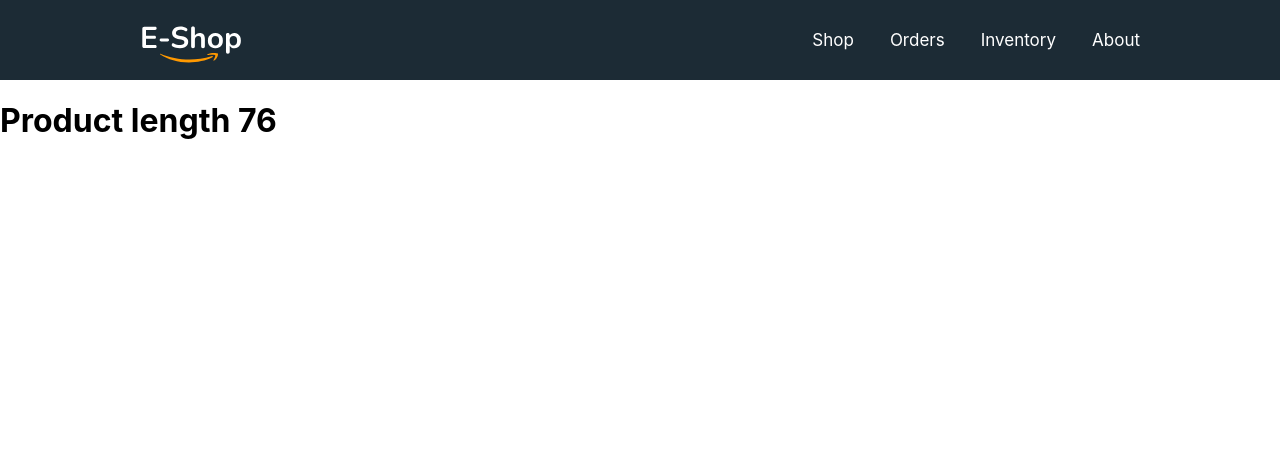
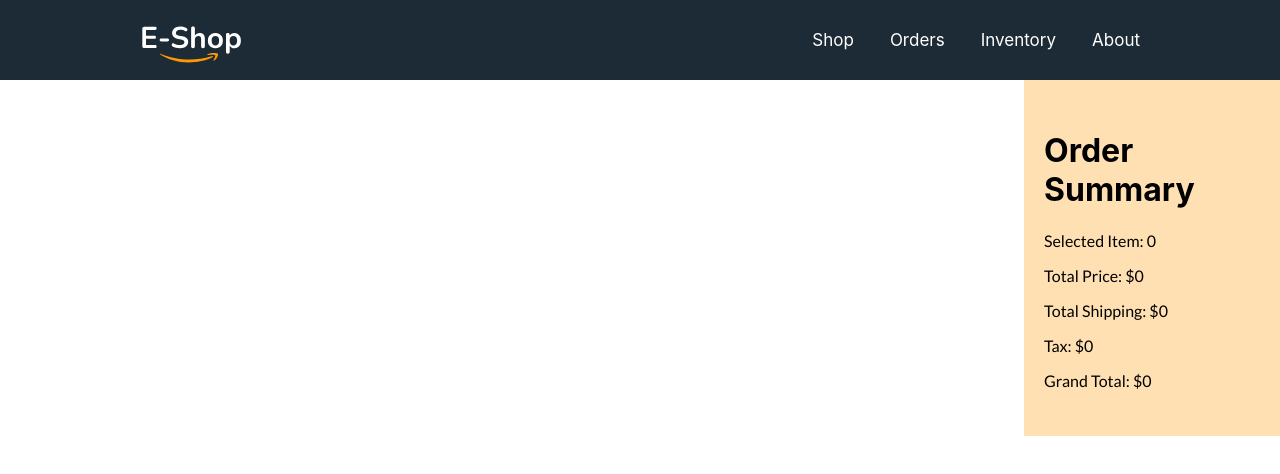
Before and after one commit to Rafath-Auvee/EShop-with-Reactjs, a React (Create React App) app: page /orders in a window 1280 px wide. Shown: the top 474 px of the page. Built offline with nearby package versions, Linux system fonts and the light colour scheme; the HTML template or start-up script is replaced by a standard one.

Commit message:
fetching

```diff
--- a/src/component/Order/Order.js
+++ b/src/component/Order/Order.js
@@ -1,13 +1,28 @@
-import React from 'react';
+import React from "react";
+import Cart from "../Cart/Cart";
+import useCart from "../hooks/useCart";
+import ReviewItem from "../ReviewItem/ReviewItem";
 
 import useProducts from "./../hooks/useProducts";
 
 const Order = () => {
+  const [products, setProducts] = useProducts();
+  const [cart, setCart] = useCart(products);
 
-  const [products, setProducts] = useProducts();
   return (
     <div>
-      <h1>Product length {products.length}</h1>
+      <div className="shop-container">
+        <div className="review-main-container">
+          {cart.map((product) => (
+            <ReviewItem key={product.id}
+            product={product}/>
+          ))}
+        </div>
+
+        <div className="cart-container">
+          <Cart cart={cart} />
+        </div>
+      </div>
     </div>
   );
 };
--- /dev/null
+++ b/src/component/ReviewItem/ReviewItem.css
@@ -0,0 +1,7 @@
+.review-item{
+    border: 1px solid black;
+    border-radius: 8px;
+    padding: 8px;
+    margin-top: 21px;
+    width: 571px;
+}
--- /dev/null
+++ b/src/component/ReviewItem/ReviewItem.js
@@ -0,0 +1,26 @@
+import React from "react";
+import "./ReviewItem.css";
+const ReviewItem = (props) => {
+  const { name,img, price, shipping, quantity } = props.product;
+  return (
+    <div className="review-item">
+      {/* Product Item Name: {name} */}
+      <div>
+        <img src={img} alt="" />
+      </div>
+      <div className="review-item-details-container">
+        <div className="review-item-details">
+            <p className="product-name">
+                {name}
+            </p>
+            <p>price <span className="orange-color">{price}</span> </p>
+        </div>
+        <div className="delete-container">
+            <button>Delete</button>
+        </div>
+      </div>
+    </div>
+  );
+};
+
+export default ReviewItem;
--- /dev/null
+++ b/src/component/hooks/useCart.js
@@ -0,0 +1,28 @@
+import { useEffect, useState } from "react";
+import { getStoredCart } from "../../utilities/fakedb";
+import useProducts from "./useProducts";
+
+const useCart = (products) => {
+    const [cart , setCart] = useState([])
+    // cosnt [products, setProducts] = useProducts([])
+
+    useEffect(()=>{
+        const storedCart = getStoredCart()
+        const savedCart = []
+        for(const id in storedCart)
+        {
+          const addedProduct = products.find(product => product.id === id);
+          if(addedProduct)
+          {
+            const quantity = storedCart[id]
+            addedProduct.quantity = quantity
+            savedCart.push(addedProduct )
+          }
+        }
+        setCart(savedCart)
+      }, [products])
+
+      return [cart, setCart]
+};
+
+export default useCart;
```
Also changed, not shown: src/component/hooks/useProducts.css (deleted), src/component/hooks/useProducts.js (line endings or trailing spaces).
